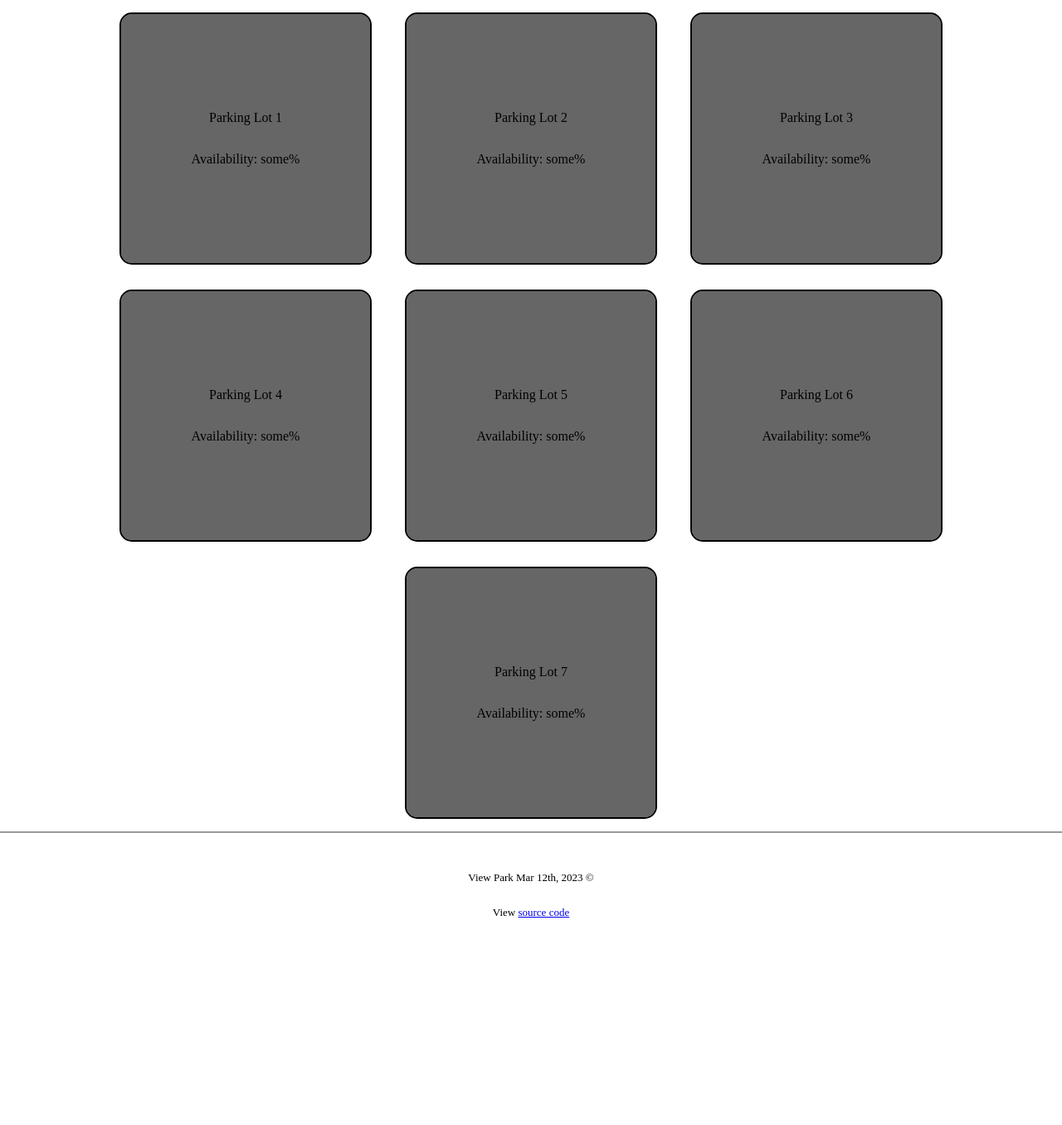
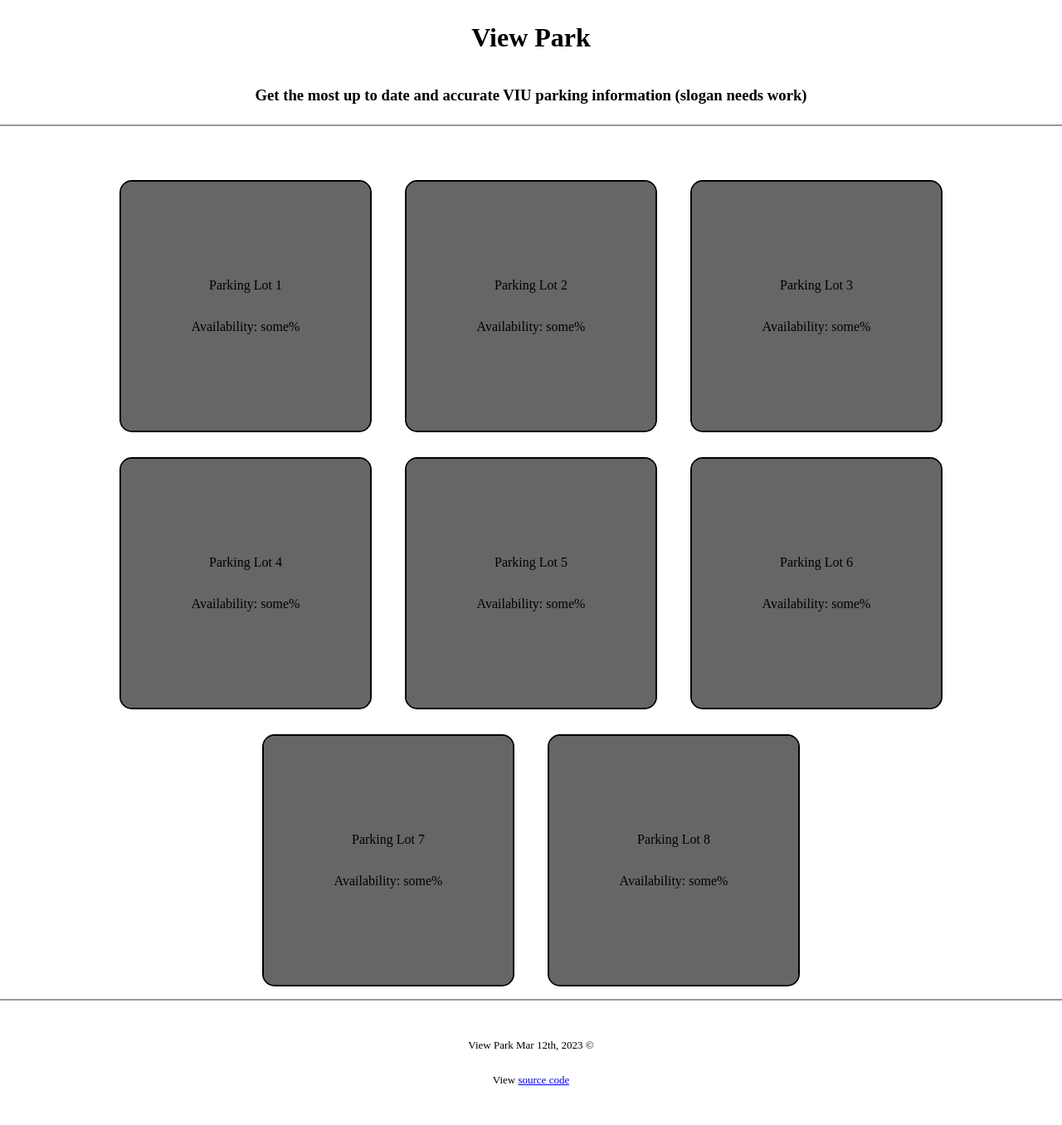
Before and after one commit to charlijj/ViewPark, a PHP site: page / in a window 1280 px wide. Shown: the whole page at 83% size. Before the commit the page ends 1106 px from the top, so only its background shows below. Run offline with PHP 8.4, Linux system fonts and the light colour scheme.

Commit message:
added header

```diff
--- a/php/availability.php
+++ b/php/availability.php
@@ -27,4 +27,8 @@
         <p>Parking Lot 7</p>
         <p>Availability: some%</p>
     </div>
+    <div class="availability-container-item">
+        <p>Parking Lot 8</p>
+        <p>Availability: some%</p>
+    </div>
 </div>
--- a/php/head.php
+++ b/php/head.php
@@ -8,3 +8,8 @@
     <title>View Park</title>
 </head>
 <body>
+
+<div class="header">
+    <h1>View Park</h1>
+    <h3>Get the most up to date and accurate VIU parking information (slogan needs work)</h3>
+</div>
--- a/style/style.css
+++ b/style/style.css
@@ -22,6 +22,7 @@
     flex-wrap: wrap;
     width: 100%;
     height: auto;
+    margin-top: 50px;
 }
 
 .availability-container-item {
```
